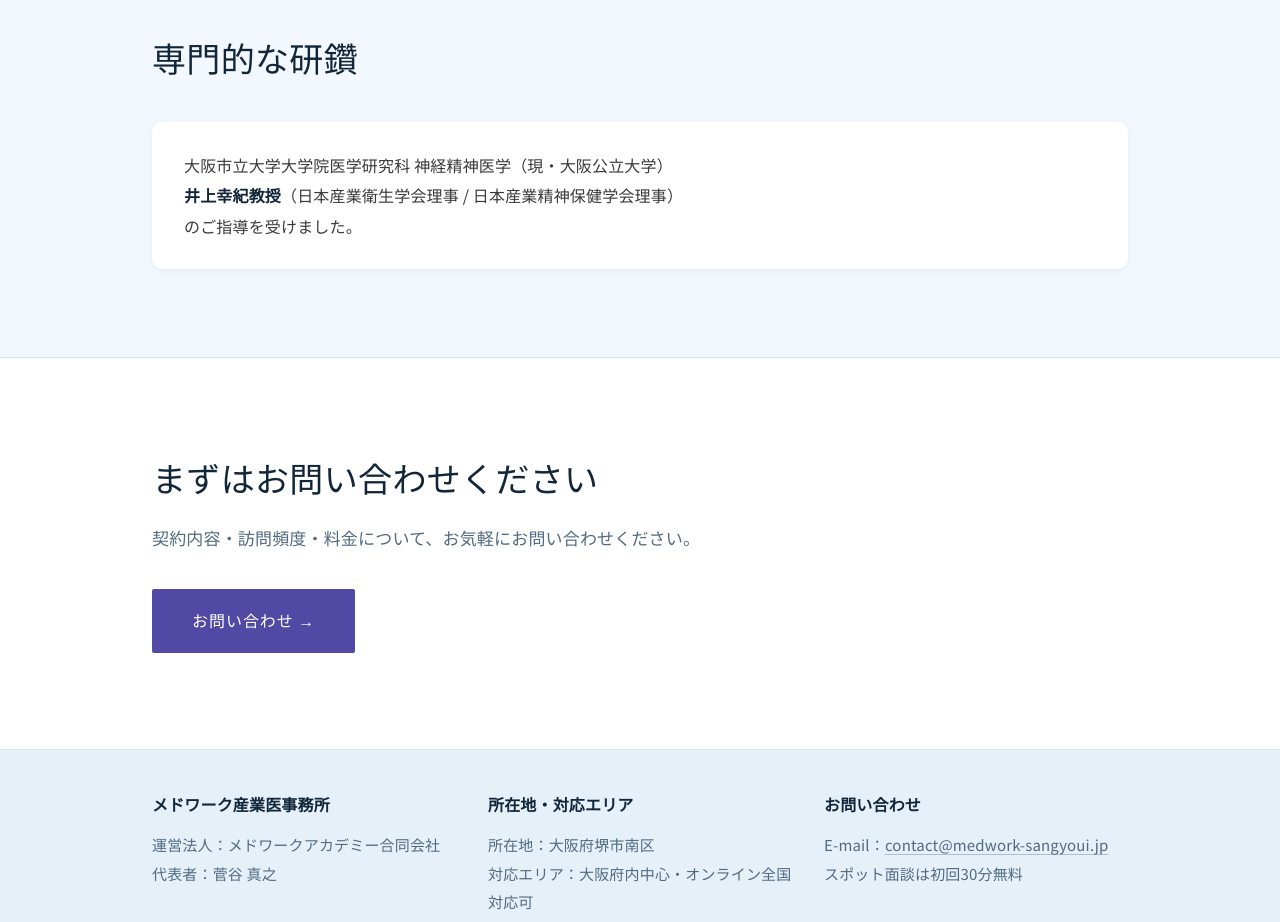
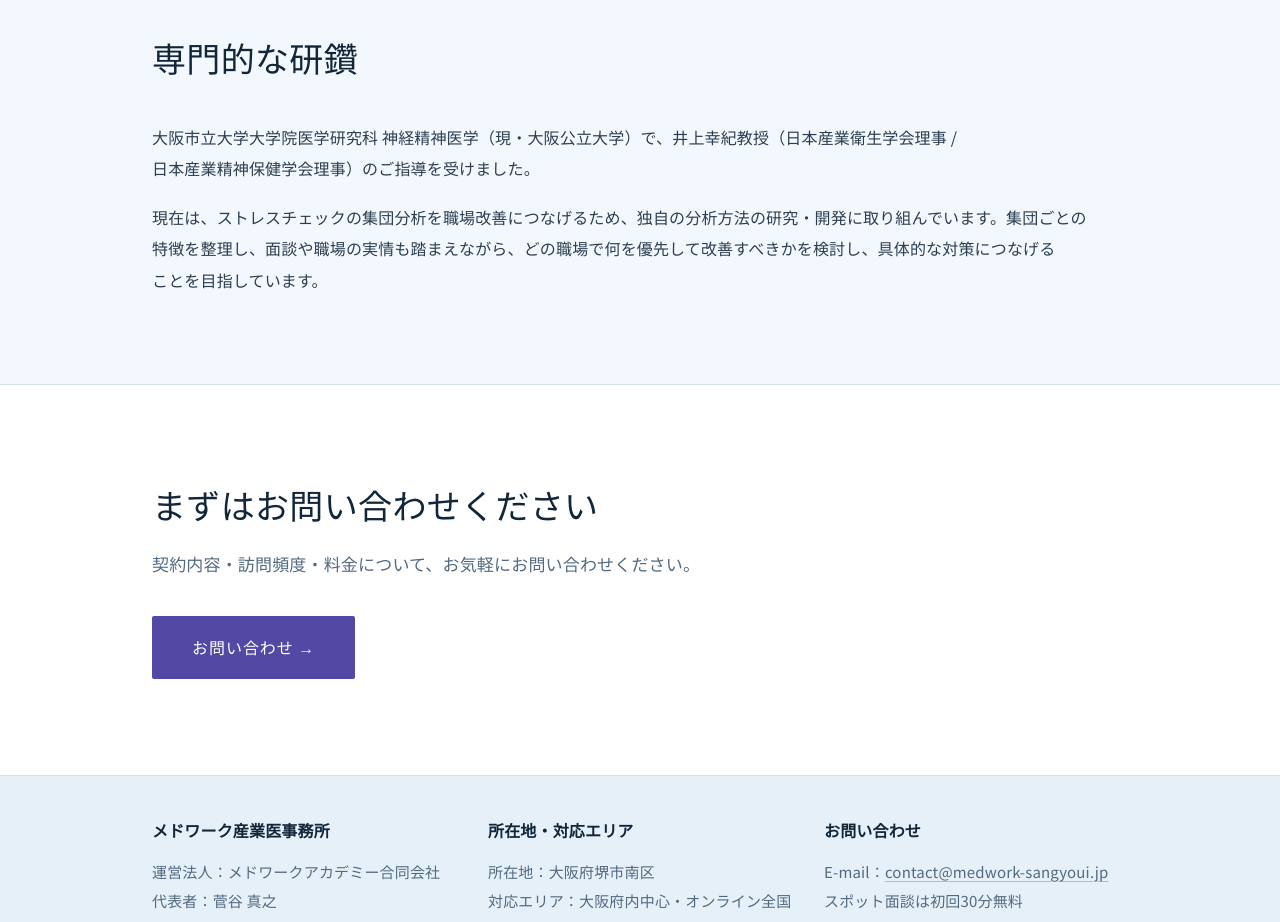
Before and after one commit to medworkacademy/medwork-sangyoui, a plain HTML site: page profile/index.html in a window 1280 px wide. Shown: the part 3000-3922 px from the top of the page. Drawn offline with Linux system fonts and the light colour scheme.

Commit message:
feat: add stress-check group analysis research to profile
Co-Authored-By: Claude Opus 5.5 <noreply@anthropic.com>

```diff
--- a/profile/index.html
+++ b/profile/index.html
@@ -914,11 +914,8 @@
 <section id="kenshu">
   <div class="container">
     <h2 class="section-title">専門的な研鑽</h2>
-    <div class="kenshu-card">
-      大阪市立大学大学院医学研究科 神経精神医学（現・大阪公立大学）<br>
-      <strong>井上幸紀教授</strong>（日本産業衛生学会理事 / 日本産業精神保健学会理事）<br>
-      のご指導を受けました。
-    </div>
+    <p class="body-p">大阪市立大学大学院医学研究科 神経精神医学（現・大阪公立大学）で、井上幸紀教授（日本産業衛生学会理事 / 日本産業精神保健学会理事）のご指導を受けました。</p>
+    <p class="body-p">現在は、ストレスチェックの集団分析を職場改善につなげるため、独自の分析方法の研究・開発に取り組んでいます。集団ごとの特徴を整理し、面談や職場の実情も踏まえながら、どの職場で何を優先して改善すべきかを検討し、具体的な対策につなげることを目指しています。</p>
   </div>
 </section>
 
```
